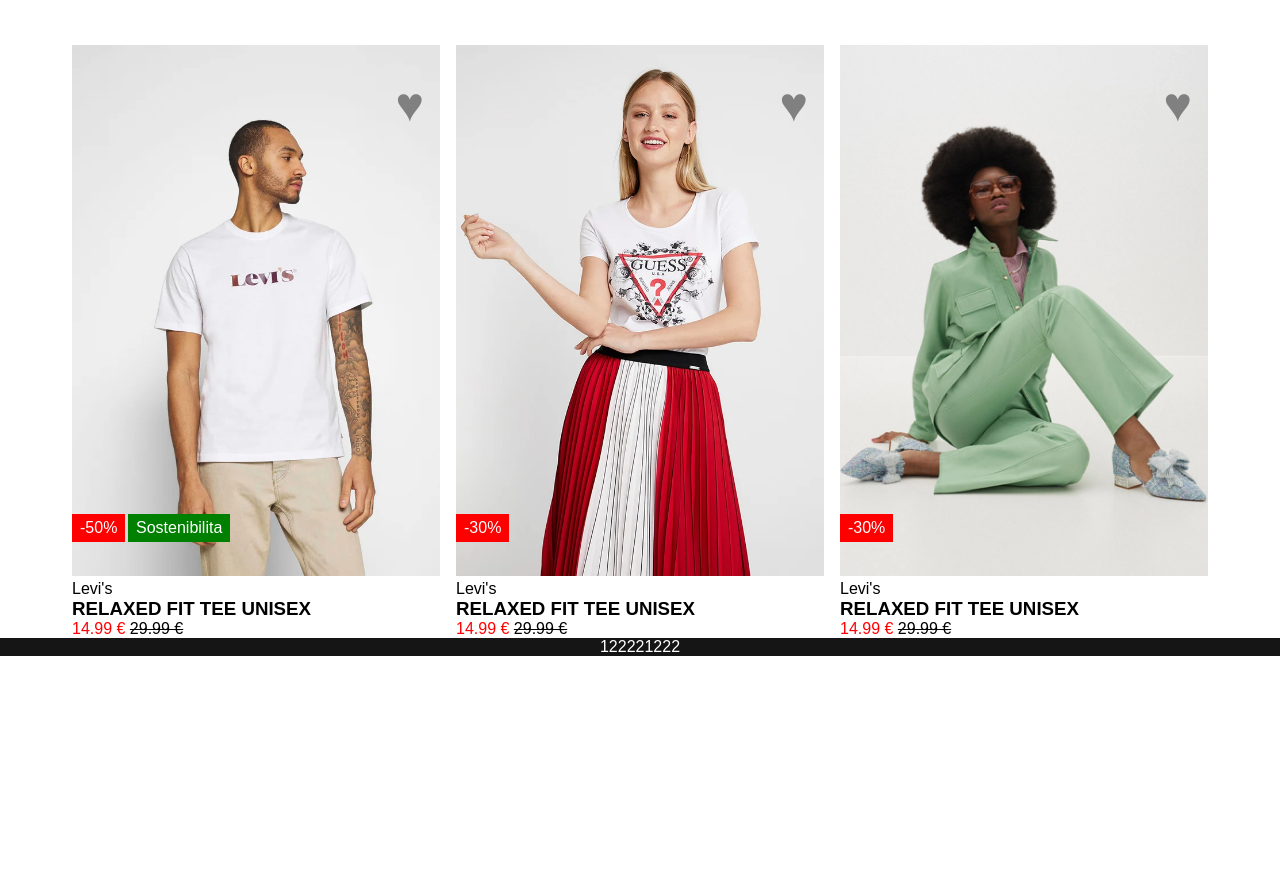
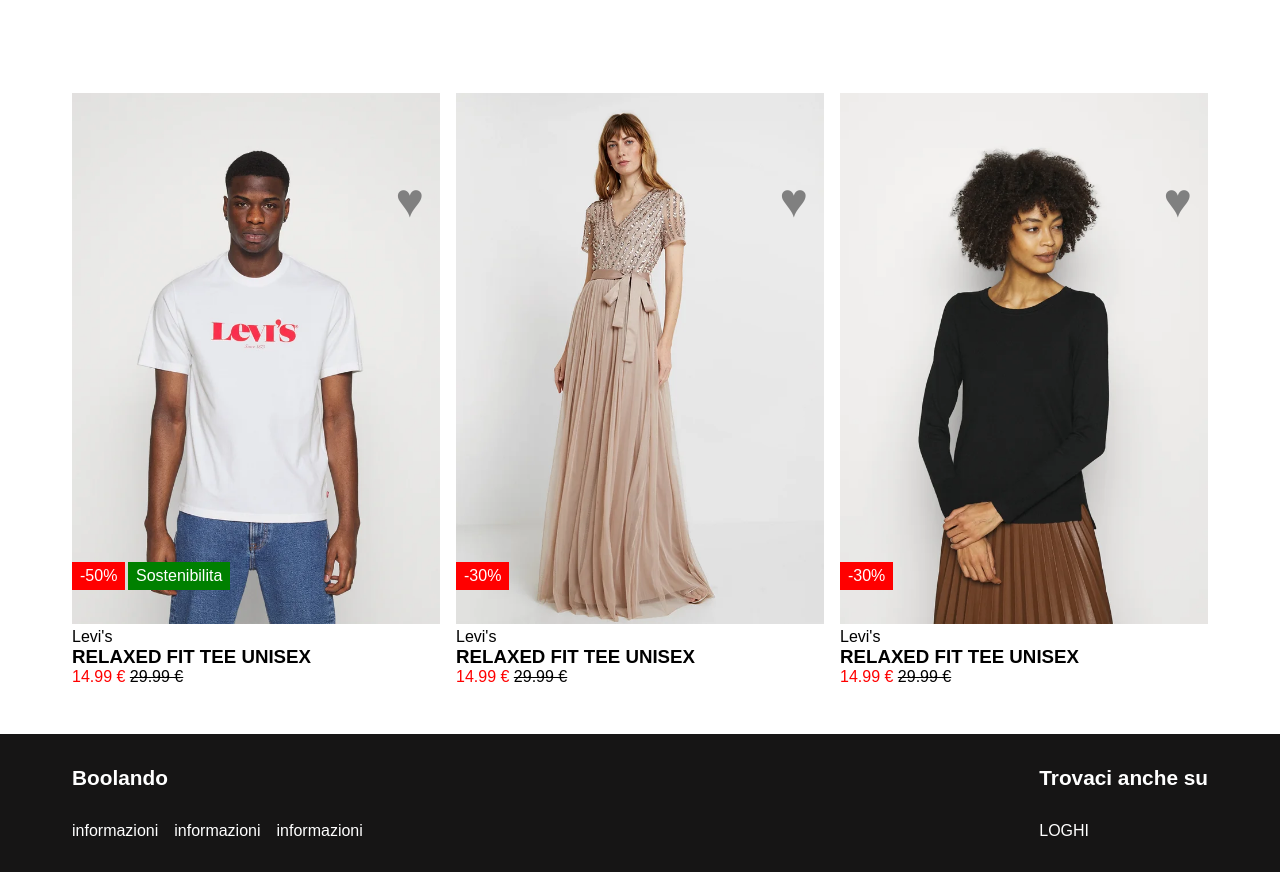
Before and after one commit to FilippoBonanno/html-css-boolando, a plain HTML site: page index.html in a window 1280 px wide. Shown: the part 711-1583 px from the top of the page. Before the commit the page ends 1367 px from the top, so only its background shows below. Drawn offline with Linux system fonts and the light colour scheme.

Commit message:
testo footer

```diff
--- a/index.html
+++ b/index.html
@@ -67,10 +67,10 @@
         </div>
 
         <div class="container flex-container">
-            <section class="main-section-primary flex-container">
+            <section class="main-section-secondary flex-container">
                 <div class="card one">
-                    <img class="img-default-1" src="./img/1.webp">
-                    <img class="img-top" src="./img/1b.webp">
+                    <img class="img-default-1" src="./img/4.webp">
+                    <img class="img-top" src="./img/4b.webp">
                     <div class="sconto"><p>-50%</p></div>
                     <div class="green-block"><p>Sostenibilita</p></div>
                     <div class="like">&hearts;</div>
@@ -81,8 +81,8 @@
                     </div>
                 </div>
                 <div class="card two">
-                    <img class="img-default-2" src="./img/2.webp">
-                    <img class="img-top" src="./img/2b.webp">
+                    <img class="img-default-2" src="./img/5.webp">
+                    <img class="img-top" src="./img/5b.webp">
                     <div class="sconto"><p>-30%</p></div>
                     <div class="like">&hearts;</div>
                     <div class="datails">
@@ -92,8 +92,8 @@
                     </div>
                 </div>
                 <div class="card three">
-                    <img class="img-default-3" src="./img/3.webp">
-                    <img class="img-top" src="./img/3b.webp">
+                    <img class="img-default-3" src="./img/6.webp">
+                    <img class="img-top" src="./img/6b.webp">
                     <div class="sconto"><p>-30%</p></div>
                     <div class="like">&hearts;</div>
                     <div class="datails">
@@ -109,10 +109,20 @@
 
     <!-- Footer -->
     <footer>
-        <section class="footer-section">
-            <div class=".main-section-primary flex-container">
-                <div class="left-content-footer">12222</div>
-                <div class="right-content-footer">1222</div>
+        <section class="footer-row flex-container">
+            <div class="section-footer flex-container">
+                <div class="left-content-footer">
+                    <h4 class="title-footer">Boolando</h4>
+                    <div class="sub-title-footer flex-container">
+                        <p>informazioni</p>
+                        <p>informazioni</p>
+                        <p>informazioni</p>
+                    </div>
+                </div>
+                <div class="right-content-footer">
+                    <h4 class="title-footer">Trovaci anche su</h4>
+                    <p class="sub-title-footer">LOGHI</p>
+                </div>
             </div>
         </section>
 
--- a/style/style.css
+++ b/style/style.css
@@ -38,8 +38,10 @@ header {
 
 /* FINE HEADER */
 
-.main-section-primary {
+.main-section-primary, .main-section-secondary {
     width: 1200px;
+    margin-top: 3rem;
+    margin-bottom: 3rem;
 }
 
 .card {
@@ -53,7 +55,6 @@ header {
 
 img {
     width: 100%;
-    margin-top: 3rem;
 }
 
 .sconto {
@@ -112,7 +113,31 @@ img {
 
 /* FOOTER */
 
-.footer-section {
+.footer-row {
     background-color: rgb(22, 21, 21);
     color: white;
 }
+
+.section-footer {
+    justify-content: space-between;
+    width: 1200px;
+
+}
+
+.right-content-footer, .left-content-footer {
+    padding: 1rem;
+
+}
+
+.title-footer {
+    font-size: 1.3em;
+    padding: 1rem;
+}
+
+.sub-title-footer {
+    padding: 1rem;
+}
+
+.sub-title-footer > p {
+    margin-right: 1rem;
+}
```
